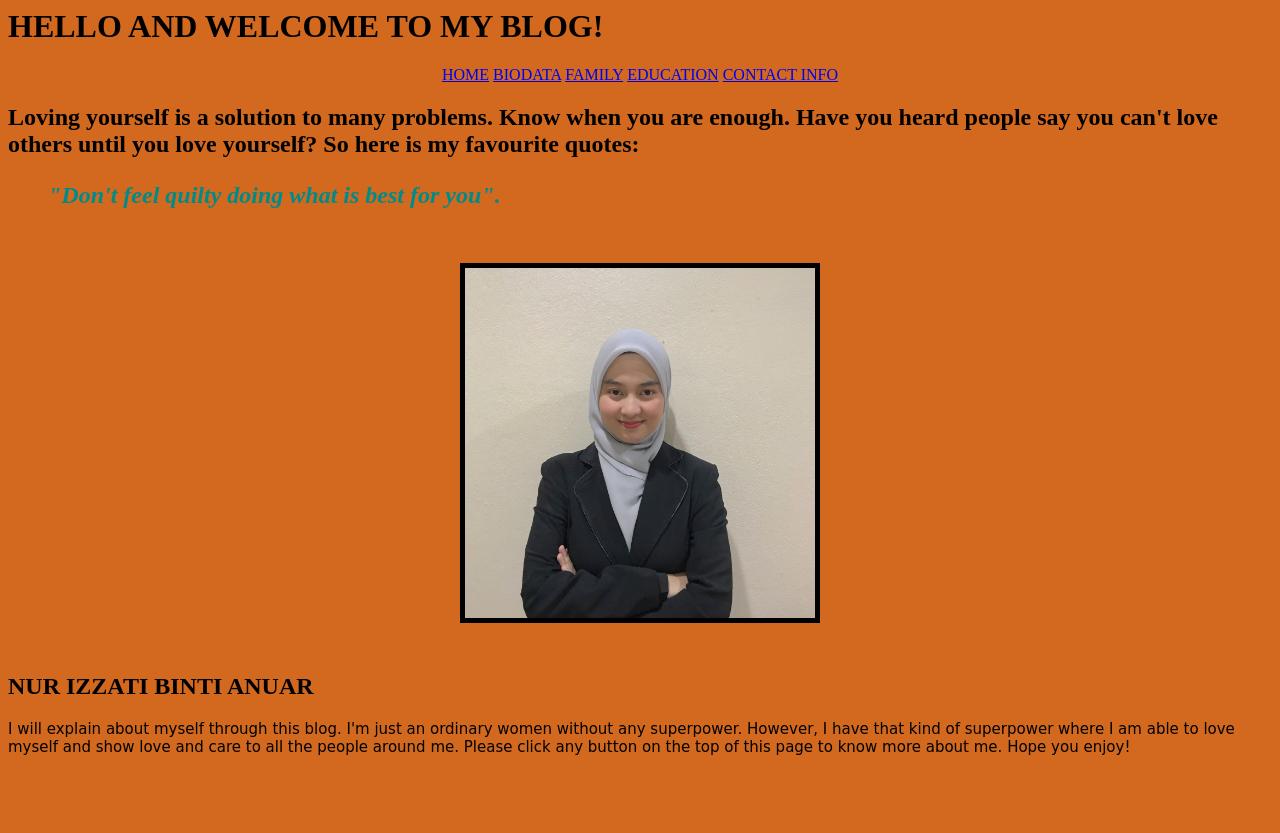
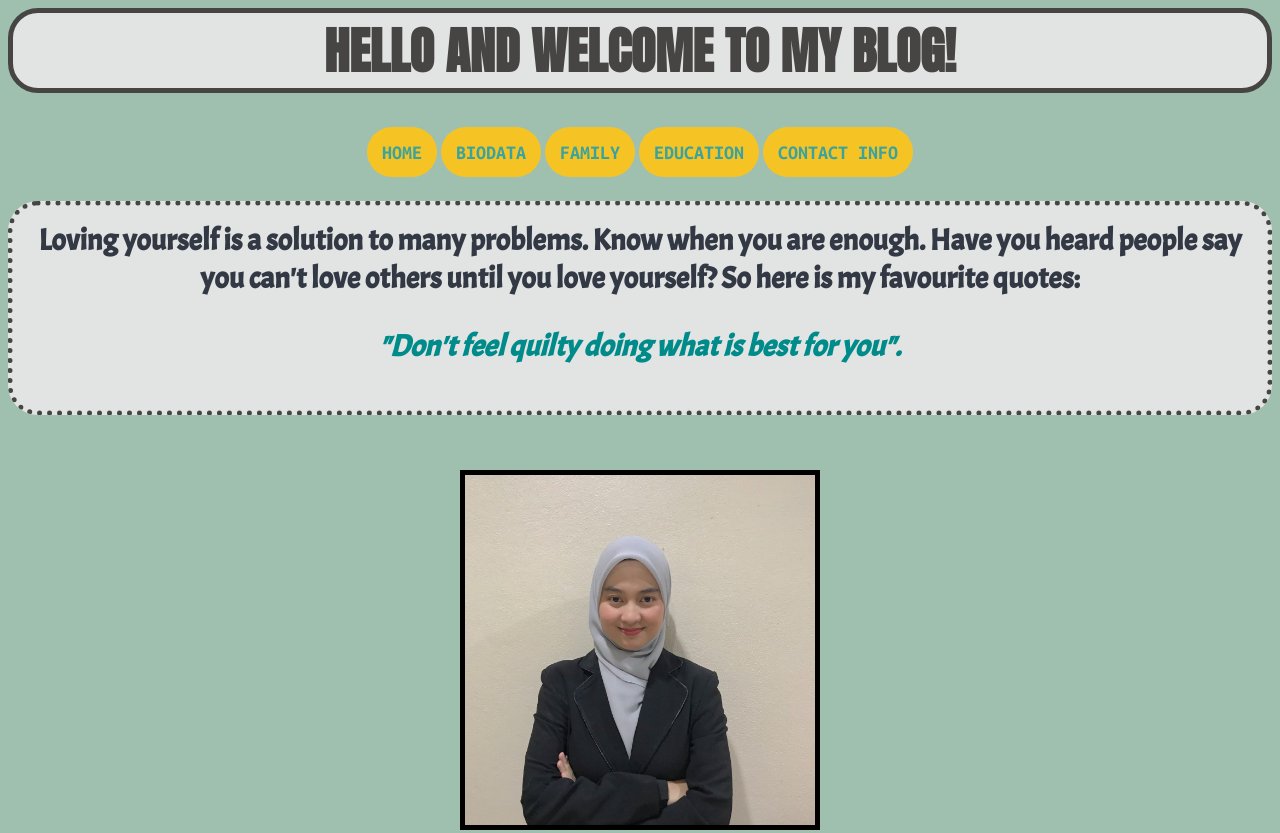
Before and after one commit to IzzatiAnuar/Personal-Portfolio, a plain HTML site: page index.html in a window 1280 px wide. Shown: the top 833 px of the page. Before the commit the page ends 800 px from the top, so only its background shows below. Drawn offline with Linux system fonts and the light colour scheme.

Commit message:
Update style.css

```diff
--- a/style.css
+++ b/style.css
@@ -1,11 +1,82 @@
 body
 	{
 
-		background-color: chocolate;
+		background-color: #a0c0af;
 	}
 
+h1
+	{
+		font-family: 'Anton', sans-serif;
+		color: #464544;
+		text-align: center;
+		border: 5px solid #464544;
+		background-color: #e2e4e3;
+		border-radius:30px;
+		font-size: 50px;
+	}
+h2
+	{
+		color: #333944;
+		font-family: 'Acme', sans-serif;
+		text-align: center;
+		border: 5px dotted #464544;
+		background-color: #e2e4e3;
+		border-radius:30px;
+		padding: 15px;
+		font-size: 30px;
+	}
+h3
+	{
+		font-family: 'Acme', sans-serif;
+		color: #596149;
+		text-align: center;
+		border: 5px  #464544;
+		background-color: whitesmoke;
+		border-radius:30px;
+		padding: 10px;
+		font-size: 25px
+	}
 p
 	{
-		font-family: 'Langar', cursive;
-		font-size: 15px
+		font-family: 'Pacifico', cursive;
+		font-size: 25px;
+		text-align: center;
 	}
+ul
+	{
+		color: #333944;
+		font-family: 'Acme', sans-serif;
+		text-align: center;
+		border: 5px dotted #464544;
+		background-color: #e2e4e3;
+		border-radius:30px;
+		font-size: 30px
+	}
+li
+	{
+		color: #333944;
+		font-family: 'Acme', sans-serif;
+		text-align: center;
+		border: 5px solid #464544;
+		border-radius:30px;
+		font-size: 30px;
+		background-color: #cfe6d5;
+	}
+a:link, a:visited
+			{
+				background-color: #f6c324;
+				color: #3aa3a0;
+				padding: 15px;
+				text-align: center;
+				text-decoration: none;
+				display: inline-block;
+				border-radius: 25px;
+				align-self: : center;
+				font-family: 'Ubuntu Mono', monospace;
+				font-size: 20px;
+			}
+a:hover, a:active
+			{
+				background-color: gold;
+				align-self: : center;
+			}
```
